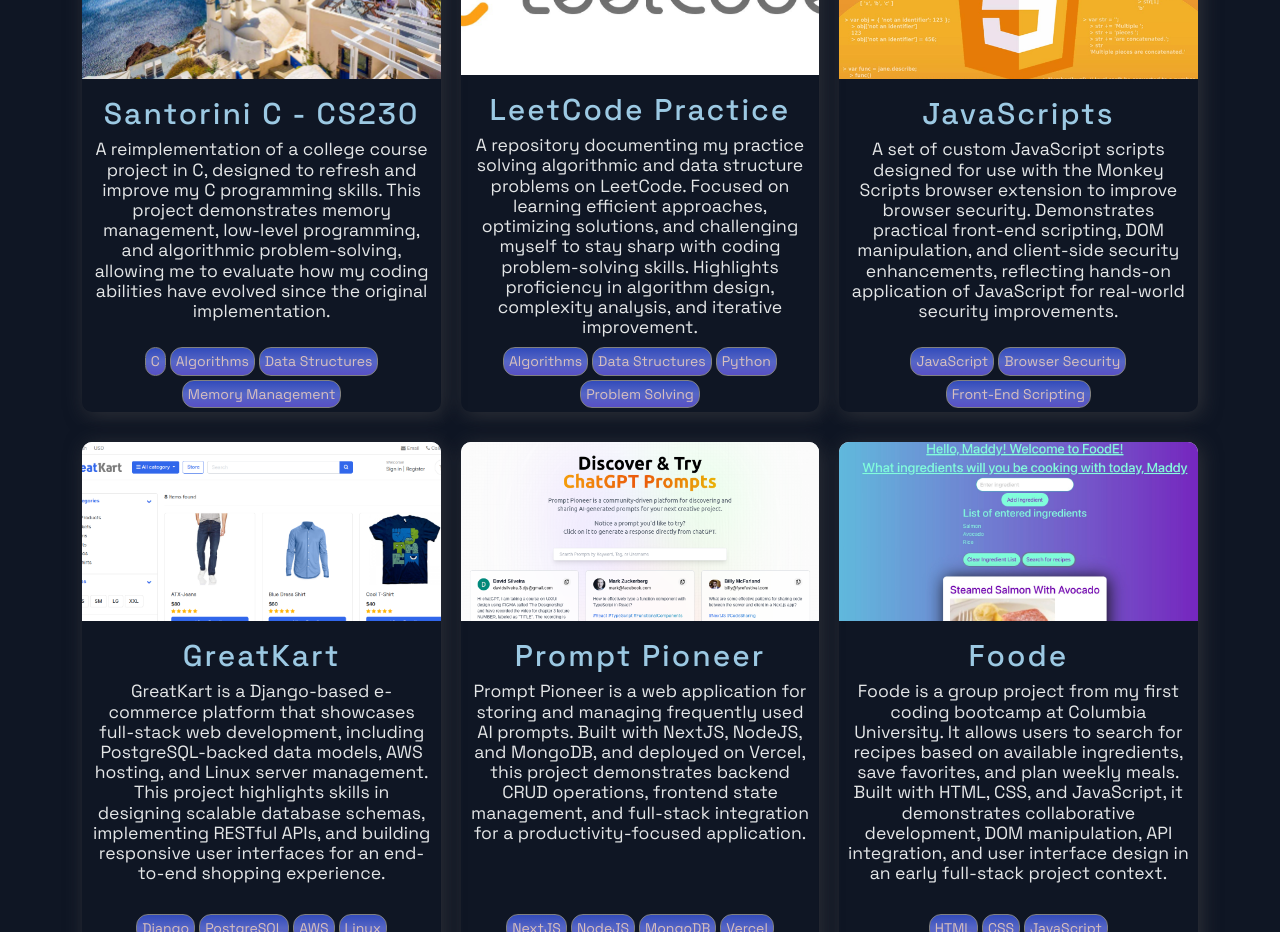
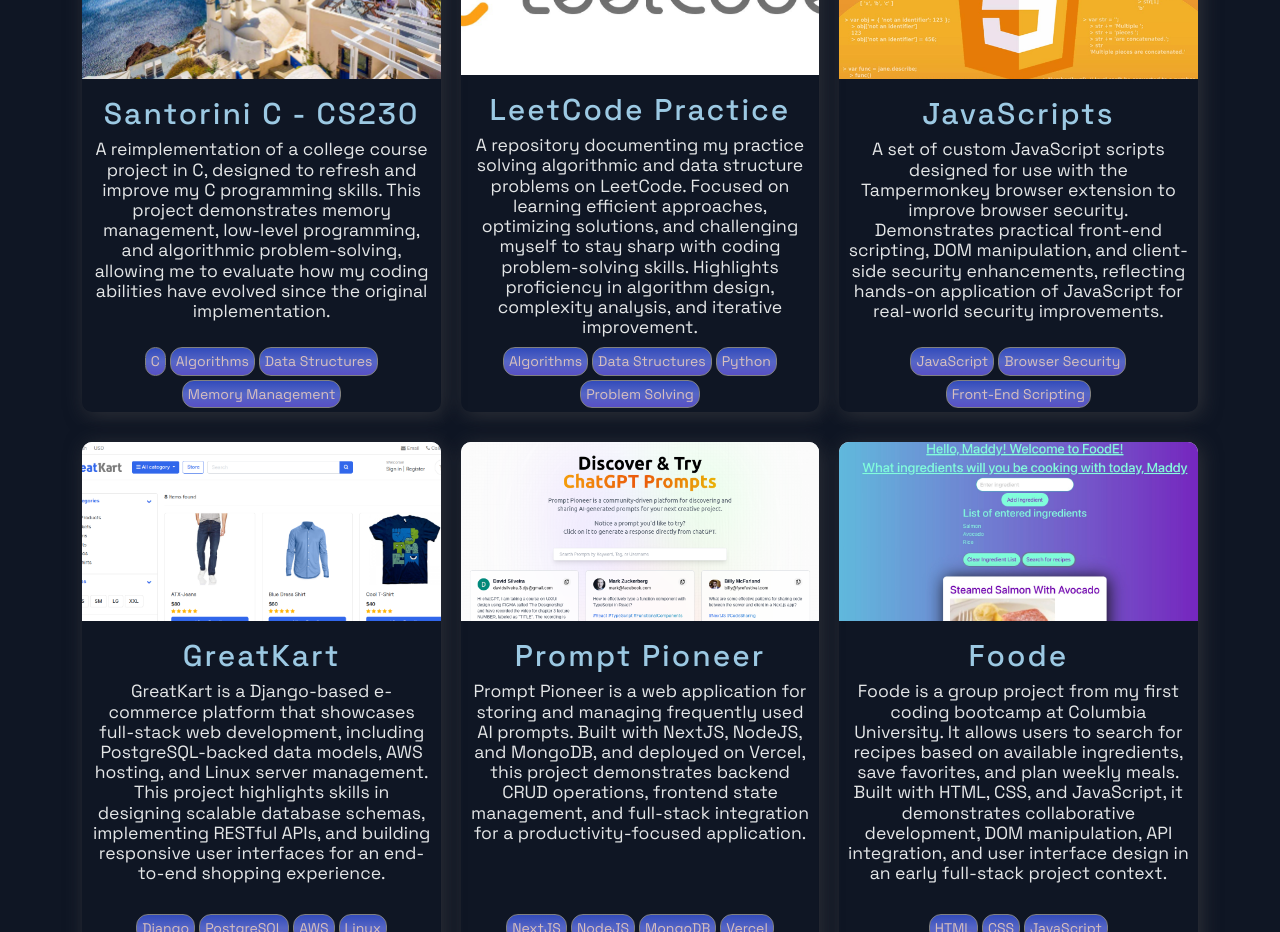
Before and after one commit to daviewave/portfolio-djs, a Next.js app: page / in a window 1280 px wide. Shown: the part 5300-6232 px from the top of the page. Built offline with nearby package versions, Linux system fonts and the light colour scheme.

Commit message:
corrected javascripts const

```diff
--- a/src/constants/constants.js
+++ b/src/constants/constants.js
@@ -52,7 +52,7 @@
   {
     title: "JavaScripts",
     description:
-      "A set of custom JavaScript scripts designed for use with the Monkey Scripts browser extension to improve browser security. Demonstrates practical front-end scripting, DOM manipulation, and client-side security enhancements, reflecting hands-on application of JavaScript for real-world security improvements.",
+      "A set of custom JavaScript scripts designed for use with the Tampermonkey browser extension to improve browser security. Demonstrates practical front-end scripting, DOM manipulation, and client-side security enhancements, reflecting hands-on application of JavaScript for real-world security improvements.",
     image: "/images/js.jpg",
     tags: ["JavaScript", "Browser Security", "Front-End Scripting"],
     source: "https://github.com/daviewave/javascripts",
```
